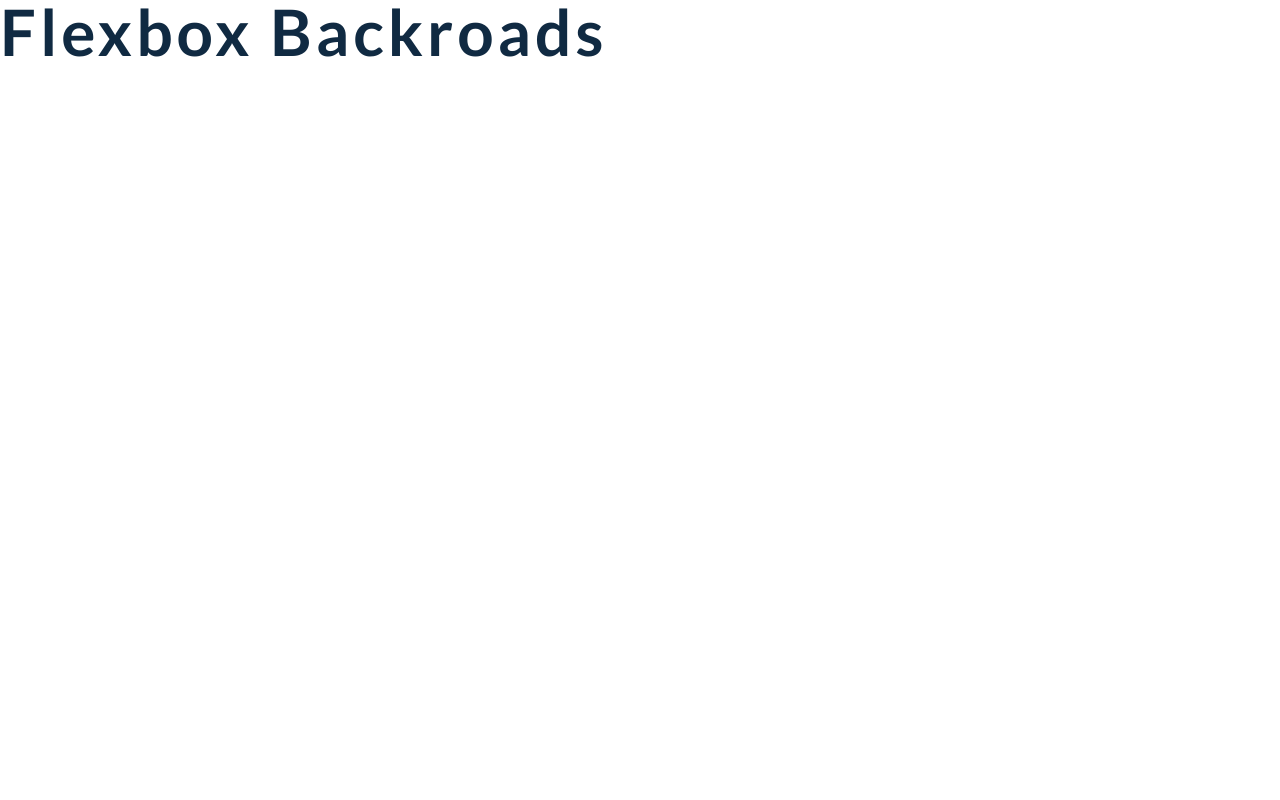
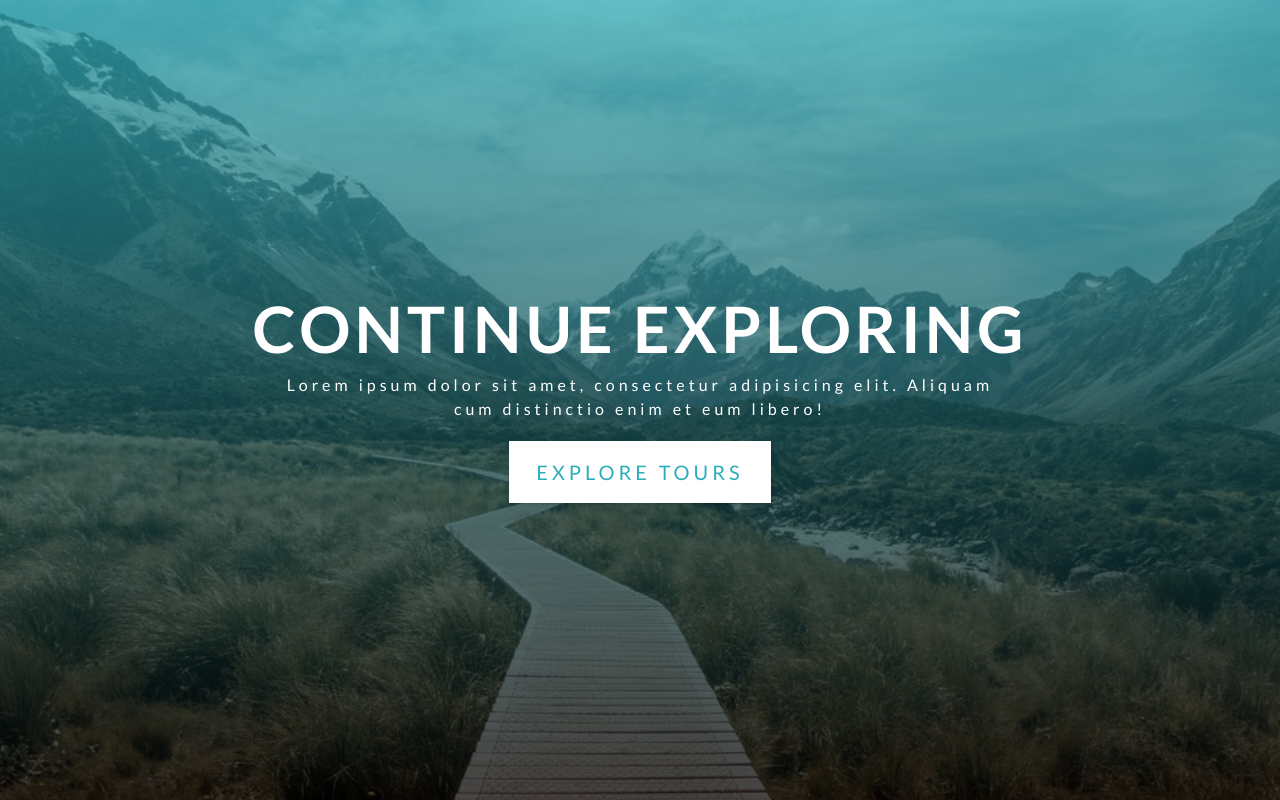
Before and after one commit to devgithinji/backroads, a plain HTML site: page index.html in a window 1280 px wide. Drawn offline with Linux system fonts and the light colour scheme.

Commit message:
hero section

```diff
--- a/css/styles.css
+++ b/css/styles.css
@@ -45,6 +45,7 @@ Variables
     --light-shadow: 0 5px 15px rgba(0, 0, 0, 0.1);
     --dark-shadow: 0 5px 15px rgba(0, 0, 0, 0.2);
 }
+
 /*
 ===============
 Global Styles
@@ -56,6 +57,7 @@ Global Styles
     padding: 0;
     box-sizing: border-box;
 }
+
 body {
     font-family: var(--ff-primary);
     background: var(--clr-white);
@@ -63,16 +65,20 @@ body {
     line-height: 1.5;
     font-size: 0.875rem;
 }
+
 ul {
     list-style-type: none;
 }
+
 a {
     text-decoration: none;
 }
+
 img {
     width: 100%;
     display: block;
 }
+
 /* img:not(.nav-logo) {
   width: 100%;
   display: block;
@@ -87,38 +93,49 @@ h4 {
     line-height: 1.25;
     margin-bottom: 0.75rem;
 }
+
 h1 {
     font-size: 3rem;
 }
+
 h2 {
     font-size: 2rem;
 }
+
 h3 {
     font-size: 1.25rem;
 }
+
 h4 {
     font-size: 0.875rem;
 }
+
 p {
     margin-bottom: 1.25rem;
     color: var(--clr-grey-5);
 }
+
 @media screen and (min-width: 800px) {
     h1 {
         font-size: 4rem;
     }
+
     h2 {
         font-size: 2.5rem;
     }
+
     h3 {
         font-size: 1.75rem;
     }
+
     h4 {
         font-size: 1rem;
     }
+
     body {
         font-size: 1rem;
     }
+
     h1,
     h2,
     h3,
@@ -126,6 +143,7 @@ p {
         line-height: 1;
     }
 }
+
 /*  global classes */
 
 .btn {
@@ -142,6 +160,7 @@ p {
     cursor: pointer;
     box-shadow: 0 1px 3px rgba(0, 0, 0, 0.2);
 }
+
 .btn:hover {
     color: var(--clr-primary-1);
     background: var(--clr-primary-8);
@@ -157,6 +176,60 @@ Navbar
 Hero
 ===============
 */
+.hero {
+    min-height: 100vh;
+    background: var(--clr-primary-5);
+    display: flex;
+    justify-content: center;
+    align-items: center;
+}
+
+.hero-banner {
+    text-align: center;
+    color: var(--clr-white);
+    padding: 0 3rem;
+}
+
+.hero-banner h1 {
+    text-transform: uppercase;
+}
+
+
+.hero-banner p {
+    max-width: 35rem;
+    margin-left: auto;
+    margin-right: auto;
+    color: var(--clr-white);
+    letter-spacing: var(--spacing);
+}
+
+.hero-btn {
+    padding: 0.9rem 1.6rem;
+    font-size: 1.25rem;
+    background: var(--clr-white);
+    color: var(--clr-primary-5)
+}
+
+.hero-btn:hover {
+    background: transparent;
+    color: var(--clr-white);
+    border-color: var(--clr-white);
+}
+
+@media screen and (min-width: 768px) {
+    .hero {
+        background: linear-gradient(rgb(44, 174, 186, 0.7), rgba(0, 0, 0, 0.7)), url("../images/main.jpeg") center/cover no-repeat;
+    }
+
+    .hero-banner {
+        padding: 0;
+    }
+
+    .hero-banner p {
+        max-width: 45rem;
+    }
+}
+
 /*
 ===============
 About
--- a/index.html
+++ b/index.html
@@ -1,23 +1,33 @@
 <!DOCTYPE html>
 <html lang="en">
 <head>
-    <meta charset="UTF-8" />
-    <meta name="viewport" content="width=device-width, initial-scale=1.0" />
-    <meta http-equiv="X-UA-Compatible" content="ie=edge" />
+    <meta charset="UTF-8"/>
+    <meta name="viewport" content="width=device-width, initial-scale=1.0"/>
+    <meta http-equiv="X-UA-Compatible" content="ie=edge"/>
     <title>Backroads || Tour Company</title>
     <!-- favicon -->
-    <link rel="shortcut icon" href="./images/favicon.ico" type="image/x-icon" />
+    <link rel="shortcut icon" href="./images/favicon.ico" type="image/x-icon"/>
     <!-- font-awesome -->
     <link
             rel="stylesheet"
             href="./fontawesome-free-5.12.1-web/css/all.min.css"
     />
     <!-- styles css -->
-    <link rel="stylesheet" href="./css/styles.css" />
+    <link rel="stylesheet" href="./css/styles.css"/>
 </head>
 <body>
-    <h1>flexbox backroads</h1>
 <!-- header  -->
+<header id="home">
+    <!--      navbar-->
+    <!--    hero-->
+    <div class="hero">
+        <div class="hero-banner">
+            <h1>continue exploring</h1>
+            <p>Lorem ipsum dolor sit amet, consectetur adipisicing elit. Aliquam cum distinctio enim et eum libero!</p>
+            <a href="#featured" class="btn hero-btn scroll-link">explore tours</a>
+        </div>
+    </div>
+</header>
 <!-- end of header  -->
 
 <!-- about section -->
```
Lines whose indentation alone changed are shown as unchanged.
